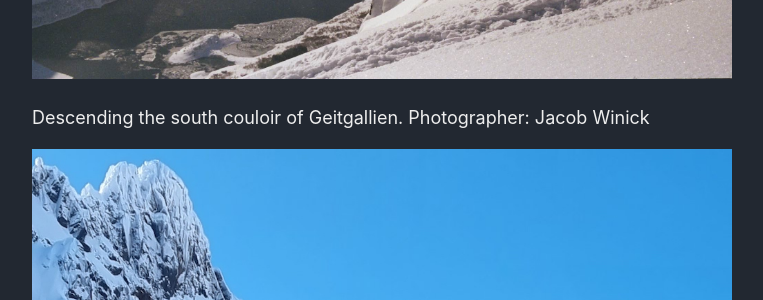
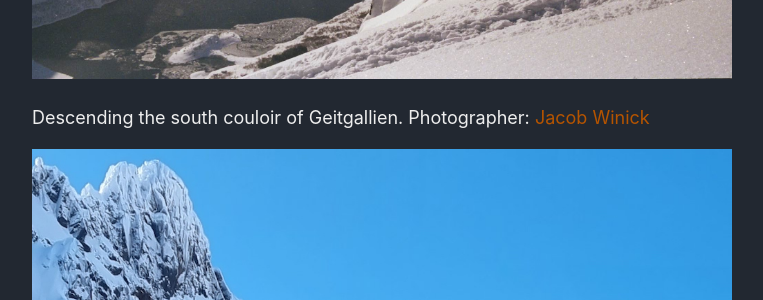
Before and after one commit to simplyluke/simplyluke.github.io, a Jekyll site: the page built from _posts/2023-08-15-skiing-norway.md, in a window 1280 px wide and 900 px high, scrolled down 4009 px. Shown: the part 153-453 px from the top of the window, without its empty margins (258-1021 px from the left). Built offline with Jekyll 4.4.1, drawn with Linux system fonts in a browser that asks for light colours; part of the change alters nothing that is shown.

```diff
--- a/_posts/2023-08-15-skiing-norway.md
+++ b/_posts/2023-08-15-skiing-norway.md
@@ -31,7 +31,7 @@ Anson above the entrance to the line pictured above.
 
 ![Descending the south couloir of Geitgallien. Photographer: Jacob Winick](/images/blog/norway/descent.jpg)
 
-Descending the south couloir of Geitgallien. Photographer: Jacob Winick
+Descending the south couloir of Geitgallien. Photographer: [Jacob Winick](https://www.instagram.com/realjwin/)
 
 ![Our group and the four locals we joined up with. En route to the troll fjord after descending the mountains in the background](/images/blog/norway/big-squad.jpg)
 
```
